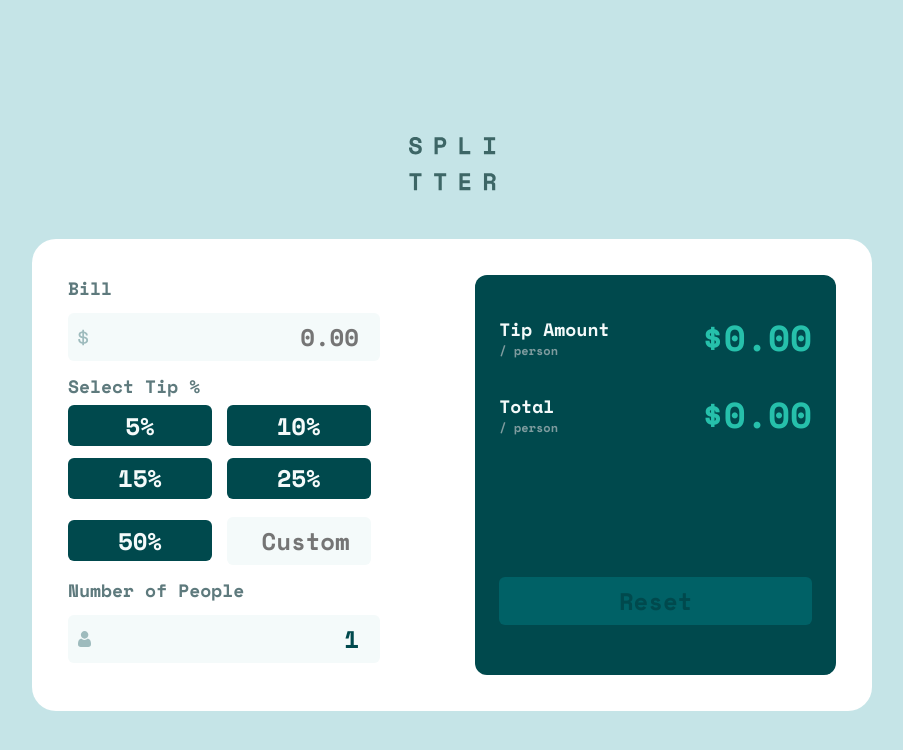
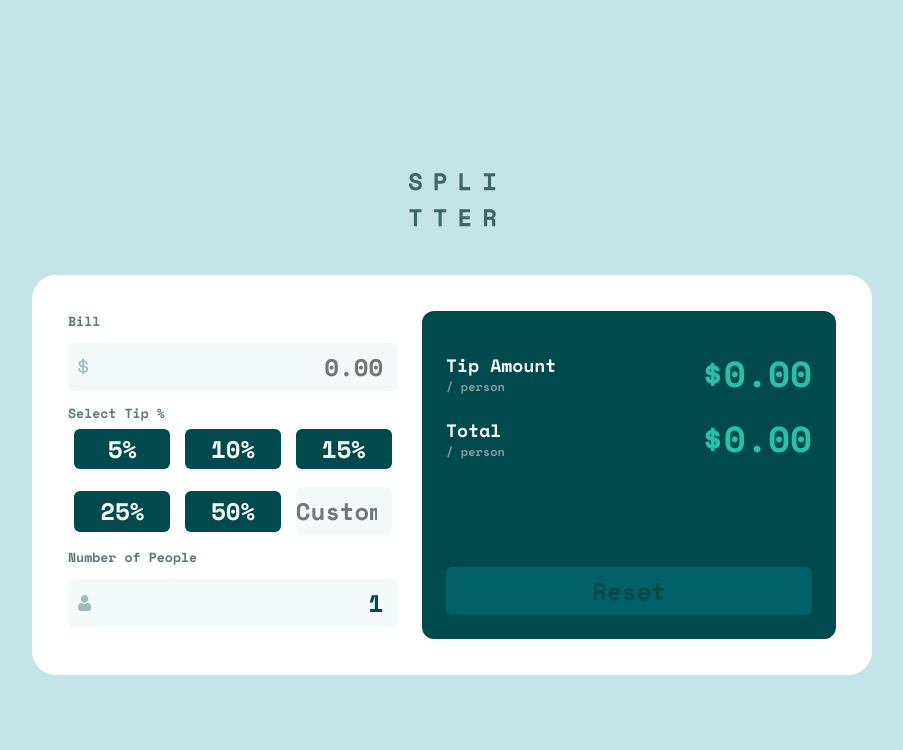
Before and after one commit to RudyMathis/Tip-Calculator-App, a plain HTML site: page index.html in a window 1280 px wide. Shown: the whole page, without its empty margins (188-1091 px from the left). Drawn offline with nearby package versions, Linux system fonts and the light colour scheme.

Commit message:
Added error alerts to html styled alerts in css fixed small responsivness inconsistencies in css added error logic and fixed another infinity bug

```diff
--- a/index.html
+++ b/index.html
@@ -26,10 +26,14 @@
 				<button class="tip-btn">25%</button>
 				<button class="tip-btn">50%</button>
 				<input type="number" id="custom" class="tip-btn" placeholder="Custom" />
+				<div class="number-of-people-container">
 					<p class="money-input">Number of People</p>
+					<p class="error-alert">Can't be zero</p>
+				</div>
 				<input type="number" id="number-people" class="input" value="1" />
 			</section>
 			<section class="display-section">
+				<div class="output-container">
 					<div class="amount-container">
 						<div class="per-person">
 							<p class="tip-output">Tip Amount</p>
@@ -44,6 +48,7 @@
 						</div>
 						<p class="per-person-amount" id="total-js">$0.00</p>
 					</div>
+				</div>
 				<button class="reset" disabled>Reset</button>
 			</section>
 		</main>
--- a/main.js
+++ b/main.js
@@ -5,7 +5,7 @@ const tipBtn = document.querySelectorAll(".tip-btn");
 const numbOfPeople = document.querySelector("#number-people");
 const resetBtn = document.querySelector(".reset");
 const custom = document.querySelector("#custom");
-
+const error = document.querySelector(".error-alert");
 
 // number of people
 function peopleFunction(){
@@ -17,6 +17,7 @@ function peopleFunction(){
         }
     });
 };
+
 
 
 // bill input
@@ -80,8 +81,13 @@ function outputFunction(){
     tipJS.innerHTML = `\$${parseFloat((billTotal * (tipNumb || customTip)) / Number(numbPeopleAmount)).toFixed(2)}`;
     totalJS.innerHTML =`\$${parseFloat((Number(billTotal) + (billTotal * (tipNumb || customTip))) / Number(numbPeopleAmount)).toFixed(2)}`;
 
-    if(numbOfPeople.value == ""){
+    if(numbOfPeople.value == 0){
         tipJS.innerHTML = `\$${parseFloat(billTotal * (tipNumb || customTip)).toFixed(2)}` ;
         totalJS.innerHTML = `\$${parseFloat(Number(billTotal) + (billTotal * (tipNumb || customTip))).toFixed(2)}`;
+        numbOfPeople.classList.add("error");
+        error.style.display = "inline"
+    } else {
+        numbOfPeople.classList.remove("error");
+        error.style.display = "none"
     }
 }
--- a/styles.css
+++ b/styles.css
@@ -47,8 +47,10 @@ body {
 
 .money-input{
     color: var(--Dark-Grayish-Cyan);
-    font-size: .75rem;
+    font-size: .55rem;
+    text-align: start;
 }
+
 
 .input,
 #custom{
@@ -58,10 +60,34 @@ body {
     background-color: var(--Very-Light-Grayish-Cyan);
     color: var(--Very-Dark-Cyan);
     text-align: end;
-    padding: .25em;
+    padding: .25em 0;
     outline-color:var(--Strong-Cyan);
     border-radius: .25em;
     margin: .5em 0;
+    max-width: 100%;
+}
+
+.input{
+    width: 100%;
+}
+
+.number-of-people-container{
+    display: flex;
+    justify-content: space-between;
+}
+
+.input-section{
+    text-align: center;
+}
+
+.input.error{
+    outline-color: hsl(24.2,100%,50%);
+}
+
+.error-alert{
+    display: none;
+    font-size: .55rem;
+    color: hsl(24.2,100%,50%);
 }
 
 #custom{
@@ -132,7 +158,7 @@ body {
 }
 
 .reset{
-    width: 100%;
+    max-width: 100%;
     background-color: var(--Strong-Cyan);
     border: none;
     padding: .25em 0;
@@ -153,23 +179,33 @@ body {
         align-items: center;
         flex-direction: column;
         justify-content: center;
-        height: 100vh;
         background-color: var(--Light-Grayish-Cyan);
     }
 
     .calculator-card{
         align-items: stretch;
         flex-direction: row;
+        justify-content: space-between;
         border-radius: 1em;
         max-width: 35em;
     }
 
     .display-section{
-    margin: initial;
+        display: flex;
+        flex-direction: column;
+        justify-content: space-between;
+        margin: 0 0 0 1em;
     }
 
-    .reset{
-    position: relative;
-    top: 100px;
+    .tip-btn,
+    #custom{
+        width: 4em;
     }
 }
+
+@media (max-width: 376px){
+    .tip-btn,
+    #custom{
+        width: 4em;
+    }
+}
```
Lines whose indentation alone changed are shown as unchanged.
